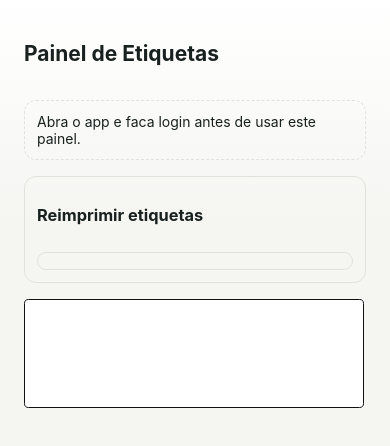
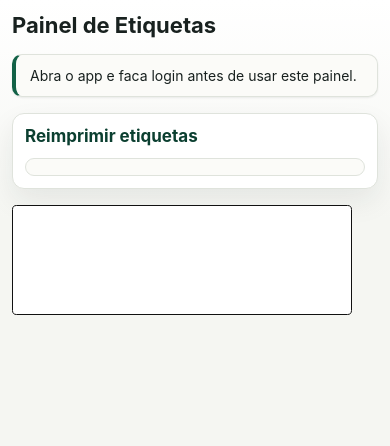
Before and after one commit to marcellolabr3/DNMS-Checkin, a plain HTML site: page print.html in a window 390 px wide. Drawn offline with Linux system fonts and the light colour scheme.

Commit message:
visual: polish print panel

```diff
--- a/print.html
+++ b/print.html
@@ -11,28 +11,45 @@
     }
 
     .print-panel {
-      max-width: 520px;
+      max-width: 640px;
       margin: 0 auto;
       display: flex;
       flex-direction: column;
       gap: 16px;
     }
 
+    .print-panel h2 {
+      margin: 0;
+      font-size: clamp(22px, 3vw, 28px);
+      letter-spacing: 0;
+    }
+
     .print-status {
-      border: 1px dashed var(--stroke);
-      border-radius: 12px;
-      padding: 12px;
+      border: 1px solid var(--stroke);
+      border-left: 4px solid var(--accent);
+      border-radius: 10px;
+      padding: 12px 14px;
       font-size: 14px;
+      background: var(--surface);
+      box-shadow: var(--shadow-soft);
     }
 
     .print-reprint {
       border: 1px solid var(--stroke);
       border-radius: 12px;
-      padding: 12px;
+      padding: 16px;
       display: grid;
-      gap: 10px;
+      gap: 12px;
       max-height: none;
       overflow: visible;
+      background: #fff;
+      box-shadow: var(--shadow);
+    }
+
+    .print-reprint h3 {
+      margin: 0;
+      color: var(--accent-strong);
+      font-size: 17px;
     }
 
     .print-student-list {
@@ -43,6 +60,7 @@
       gap: 8px;
       max-height: 280px;
       overflow-y: auto;
+      background: var(--surface);
     }
 
     .print-student-item {
@@ -52,19 +70,37 @@
       font-size: 14px;
       border: 1px solid var(--stroke);
       border-radius: 10px;
-      background: #faf9f5;
-      padding: 8px 10px;
+      background: #fff;
+      padding: 10px 12px;
       cursor: pointer;
       user-select: none;
+      box-shadow: var(--shadow-soft);
+      transition: border-color 140ms ease, box-shadow 140ms ease, transform 140ms ease;
+    }
+
+    .print-student-item:hover {
+      border-color: var(--accent);
+      box-shadow: 0 8px 18px rgba(28, 40, 36, 0.08);
+      transform: translateY(-1px);
     }
 
     .print-student-item.is-selected {
       border-color: var(--accent);
-      background: rgba(15, 61, 46, 0.08);
+      background: var(--accent-soft);
     }
 
     .print-student-item input[type="checkbox"] {
       pointer-events: none;
+    }
+
+    @media (max-width: 520px) {
+      body {
+        padding: 12px;
+      }
+
+      .print-reprint {
+        padding: 12px;
+      }
     }
 
     @media print {
```
